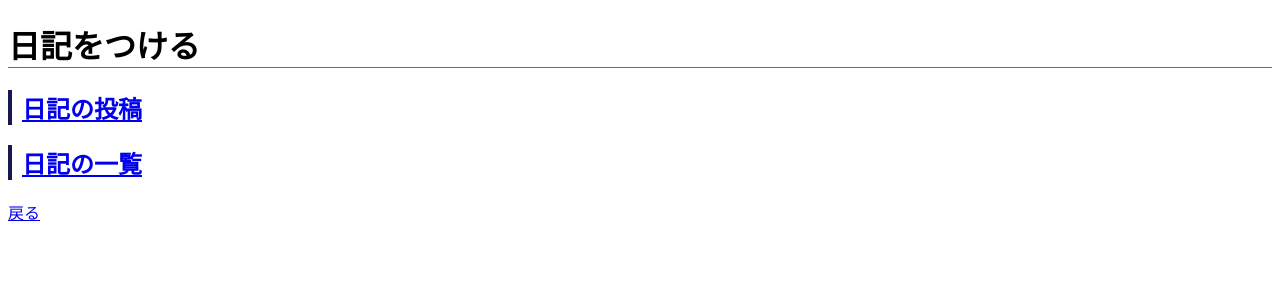
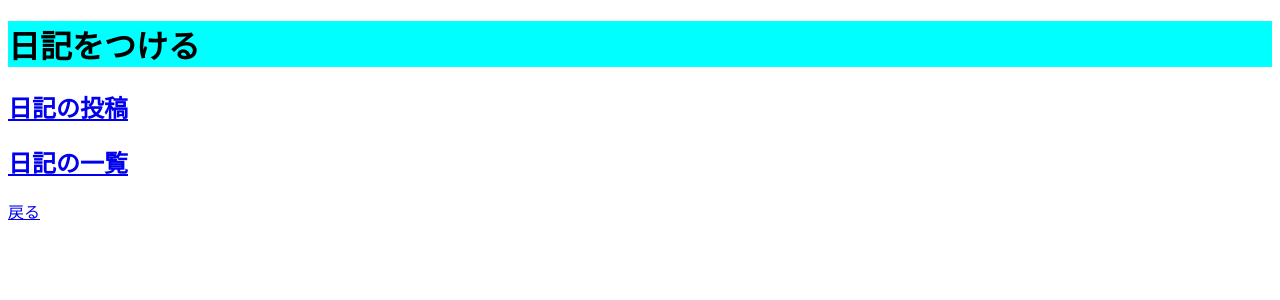
Before and after one commit to 1f10210366/enshu4_team-project1, a Django app: page /diary/ in a window 1280 px wide. Shown: the top 300 px of the page. Run offline with Django 4.2, Linux system fonts and the light colour scheme.

Commit message:
CSS修正

```diff
--- /dev/null
+++ b/diary/static/diary/css/diary_all.css
@@ -0,0 +1,10 @@
+div {
+    margin: 0 0 0 10;
+
+  }
+
+h1 {
+    background-color: aqua;
+
+
+}
--- a/diary/static/diary/css/index.css
+++ b/diary/static/diary/css/index.css
@@ -1,3 +1,8 @@
 h1 {
     color: #585ce7;
 }
+
+h2 {
+    padding: 0px 10px 0px 10px;
+    border-left: solid 4px #17194c;
+}
--- a/diary/templates/diary/diary.html
+++ b/diary/templates/diary/diary.html
@@ -5,15 +5,18 @@
   <head>
     <meta charset="UTF-8">
     <title>日記をつけよう！</title>
-    <link rel="stylesheet" type="text/css" href="{% static 'diary/css/diary.css' %}">
+    <link rel="stylesheet" type="text/css" href="{% static 'diary/css/diary_all.css' %}">
   </head>
 
+
   <body>
+    <div class="right">
     <h1>日記をつける</h1>
       <h2><a href="{% url 'diary:diary_create' %}">日記の投稿</a></h2>
       <h2><a href="{% url 'diary:diary_list' %}">日記の一覧</a></h2>
       <a href="{% url 'diary:home' %}">戻る</a>
-
+    </div>
   </body>
 
+
 </html>
--- a/diary/templates/diary/diary_create.html
+++ b/diary/templates/diary/diary_create.html
@@ -3,6 +3,7 @@
     <head>
         <meta charset="UTF-8">
         <title>MyDiaryApp</title>
+        <link rel="stylesheet" type="text/css" href="{% static 'diary/css/diary_all.css' %}">
     </head>
     <body>
 
--- a/diary/templates/diary/diary_delete.html
+++ b/diary/templates/diary/diary_delete.html
@@ -3,6 +3,7 @@
     <head>
         <meta charset="UTF-8">
         <title>Title</title>
+        <link rel="stylesheet" type="text/css" href="{% static 'diary/css/diary_all.css' %}">
     </head>
     <body>
         <h1>日記の削除</h1>
--- a/diary/templates/diary/diary_detail.html
+++ b/diary/templates/diary/diary_detail.html
@@ -3,6 +3,7 @@
     <head>
         <meta charset="UTF-8">
         <title>Title</title>
+        <link rel="stylesheet" type="text/css" href="{% static 'diary/css/diary_all.css' %}">
     </head>
     <body>
         <p>{{ diary.date }}</p>
--- a/diary/templates/diary/diary_list.html
+++ b/diary/templates/diary/diary_list.html
@@ -3,6 +3,7 @@
 <head>
     <meta charset="UTF-8">
     <title>Title</title>
+    <link rel="stylesheet" type="text/css" href="{% static 'diary/css/diary_all.css' %}">
 </head>
 <body>
 {% for diary in diary_list %}
--- a/diary/templates/diary/diary_update.html
+++ b/diary/templates/diary/diary_update.html
@@ -3,6 +3,7 @@
     <head>
         <meta charset="UTF-8">
         <title>Title</title>
+        <link rel="stylesheet" type="text/css" href="{% static 'diary/css/diary_all.css' %}">
     </head>
     <body>
         <h1>日記の編集</h1>
```
